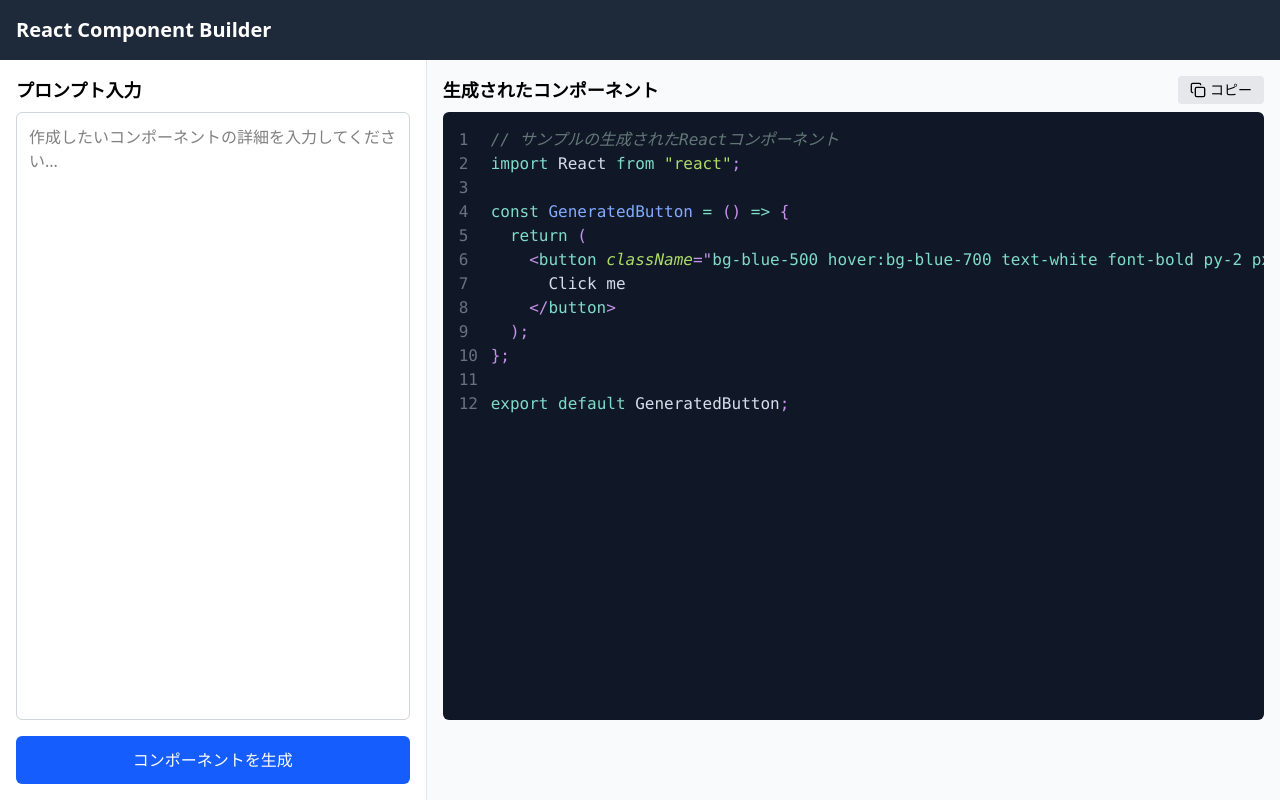
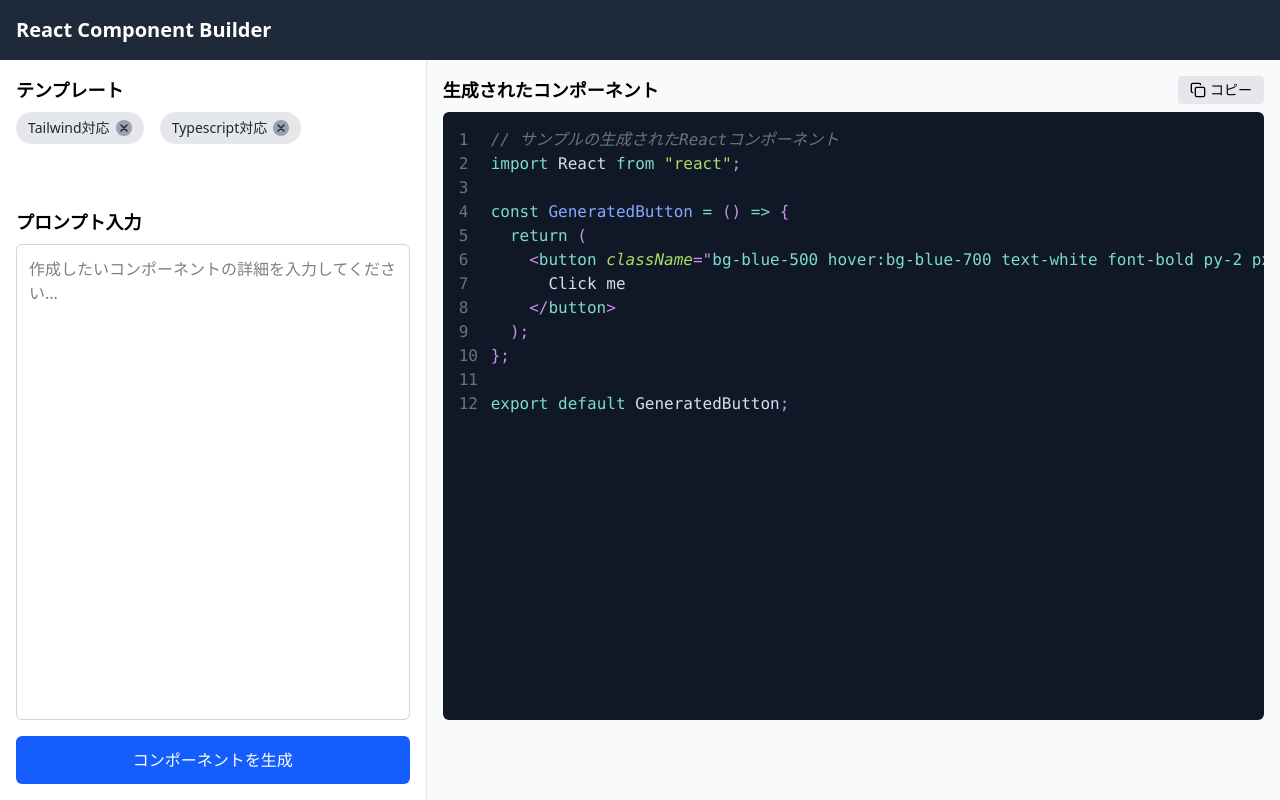
Before and after one commit to yoshiInGit/react_component_builder, a React (Vite) app: page / in a window 1280 px wide. Built offline with nearby package versions, Linux system fonts and the light colour scheme; no server answers.

Commit message:
テンプレートとチップを作成

```diff
--- a/src/pages/GeneratePage.tsx
+++ b/src/pages/GeneratePage.tsx
@@ -2,6 +2,7 @@ import { useRef, useState } from 'react';
 import { Copy } from 'lucide-react';
 import { Highlight, themes } from 'prism-react-renderer';
 import { requestReactCode } from '../gemini/action';
+import Chip from './modules/Chip';
 
 const GeneratePage = () => {
   const prompt = useRef("");
@@ -49,6 +50,14 @@ const GeneratePage = () => {
         {/* 左カラム: プロンプト入力 */}
         <div className="w-1/3 border-r border-gray-200 flex flex-col bg-white">
           <div className="p-4 flex-grow flex flex-col">
+            <h2 className="text-lg font-semibold mb-2">テンプレート</h2>
+            <div className='w-full h-24 flex flex-wrap gap-2 overflow-y-scroll'>
+              <Chip label="Tailwind対応" onClose={() => {}} />
+              <Chip label="Typescript対応" onClose={() => {}} />
+
+
+            </div>
+
             <h2 className="text-lg font-semibold mb-2">プロンプト入力</h2>
             <textarea
               className="flex-grow p-3 border border-gray-300 rounded-md focus:ring-2 focus:ring-blue-500 focus:border-blue-500 resize-none mb-4"
--- /dev/null
+++ b/src/pages/modules/Chip.tsx
@@ -0,0 +1,29 @@
+
+import React from 'react';
+
+interface ChipProps {
+  label: string;
+  onClose?: () => void;
+}
+
+const Chip: React.FC<ChipProps> = ({ label, onClose }) => {
+  return (
+    <div className="h-8 flex items-center rounded-full bg-gray-200 px-3 py-1 text-sm font-medium text-gray-800 mr-2 cursor-pointer">
+      <span>{label}</span>
+      {onClose && (
+        <button
+          type="button"
+          className="ml-1.5 rounded-full bg-gray-400 hover:bg-gray-500 focus:outline-none focus:ring-2 focus:ring-gray-400 text-gray-800 p-1"
+          onClick={onClose}
+        >
+          <span className="sr-only">Remove</span>
+          <svg className="h-2 w-2" stroke="currentColor" fill="none" viewBox="0 0 8 8">
+            <path strokeLinecap="round" strokeWidth="1.5" d="M1 1l6 6m0-6L1 7" />
+          </svg>
+        </button>
+      )}
+    </div>
+  );
+};
+
+export default Chip;
```
